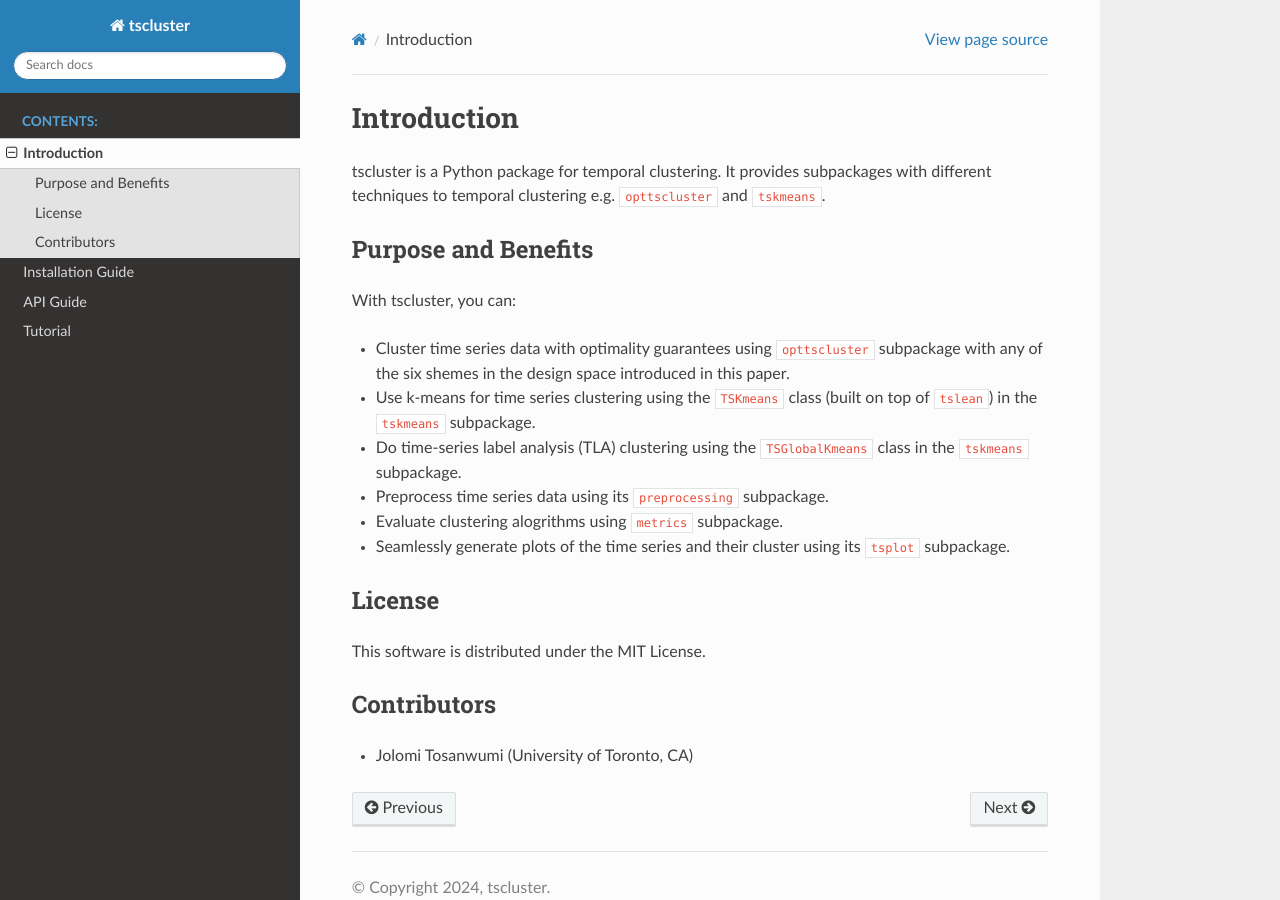
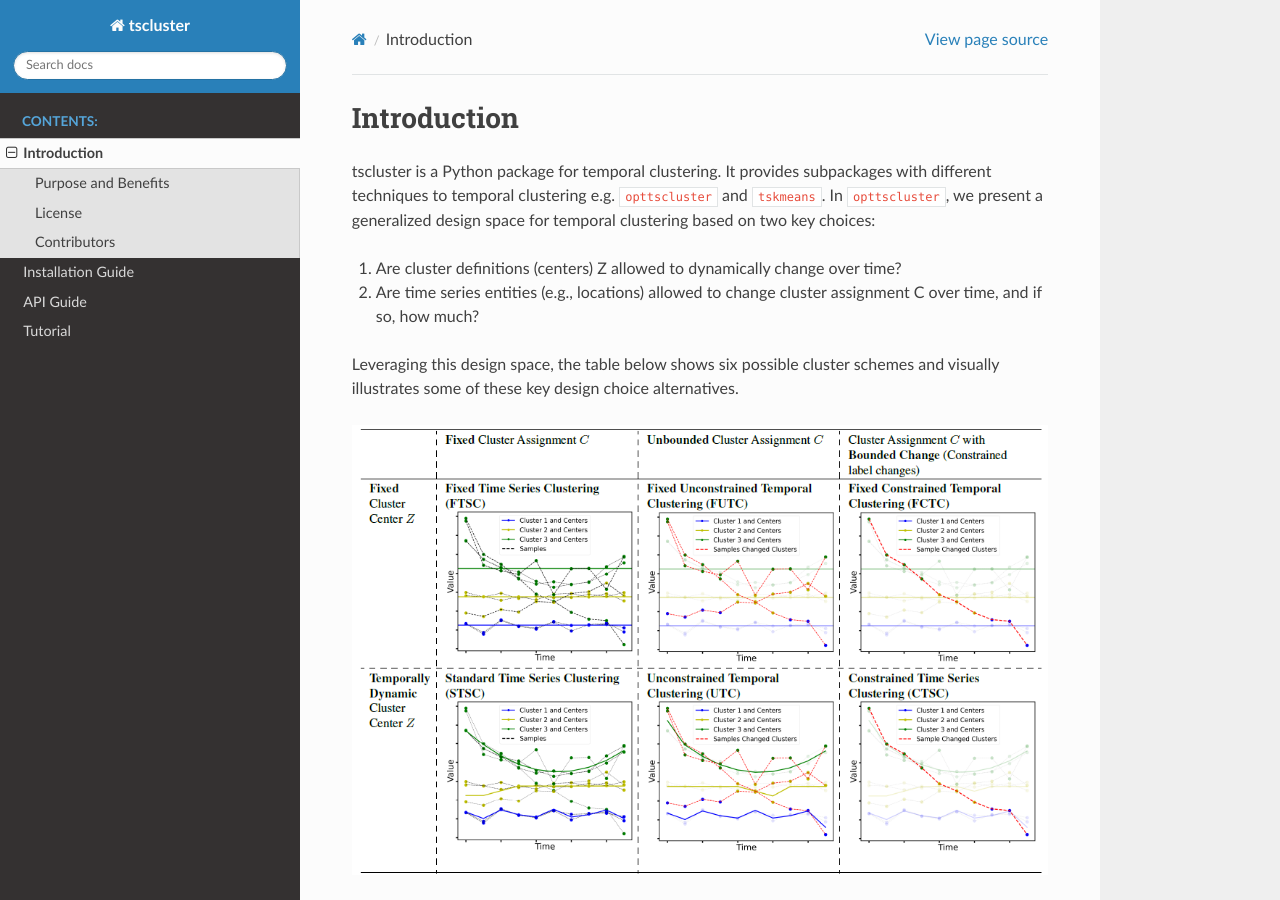
Before and after one commit to tscluster-project/tscluster, a Sphinx documentation site: the page built from docs/introduction.rst, in a window 1280 px wide and 900 px high. Built offline with Sphinx 7.4.7 and the Read the Docs theme 2.0.0, drawn with Linux system fonts in a browser that asks for light colours; pages that are not in the unit, such as notebooks, are missing from menus.

Commit message:
added design space table

```diff
--- a/docs/introduction.rst
+++ b/docs/introduction.rst
@@ -2,11 +2,17 @@ Introduction
 ============
 
 tscluster is a Python package for temporal clustering.
-It provides subpackages with different techniques to temporal clustering e.g. ``opttscluster`` and ``tskmeans``.
+It provides subpackages with different techniques to temporal clustering e.g. ``opttscluster`` and ``tskmeans``. In ``opttscluster``, we present a generalized design space for temporal clustering based on two key choices:
 
+1. Are cluster definitions (centers) Z allowed to dynamically change over time?
+2. Are time series entities (e.g., locations) allowed to change cluster assignment C over time, and if so, how much?
+
+Leveraging this design space, the table below shows six possible cluster schemes and visually illustrates some of these key design choice alternatives.
+
+.. image:: source/tscluster_design_space.png
 
 Purpose and Benefits
------
+--------------------
 With tscluster, you can:
 
 - Cluster time series data with optimality guarantees using ``opttscluster`` subpackage with any of the six shemes in the design space introduced in this paper.
--- a/docs/source/tscluster_tutorial.rst
+++ b/docs/source/tscluster_tutorial.rst
@@ -852,11 +852,6 @@ parameter to ‘NTF’
 .. parsed-literal::
 
     shape of X_arr is (5, 2, 2)
-
-
-
-
-.. parsed-literal::
 
     array([[[  0.,   5.],
             [100., 105.]],
--- a/docs/user_guide.rst
+++ b/docs/user_guide.rst
@@ -2,7 +2,6 @@ Tutorial
 ========
 
 .. toctree::
-    .. :caption: Contents:
 
     source/tscluster_tutorial
     source/colab_notebook
```
Also changed, not shown: docs/source/tscluster_design_space.png (added).
